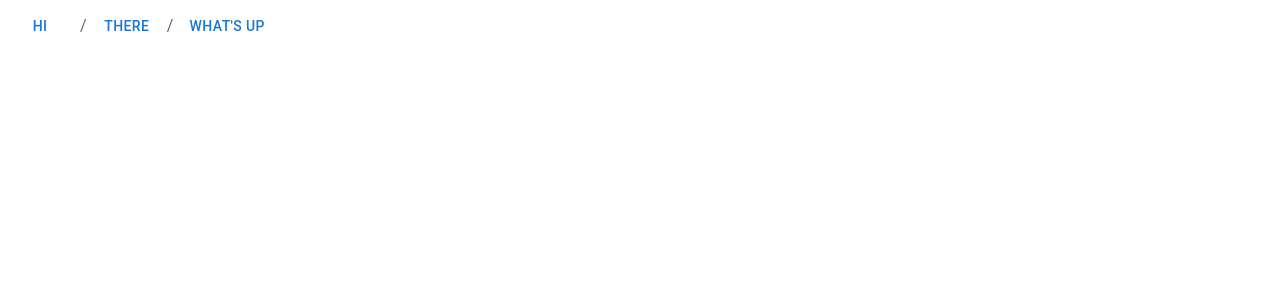
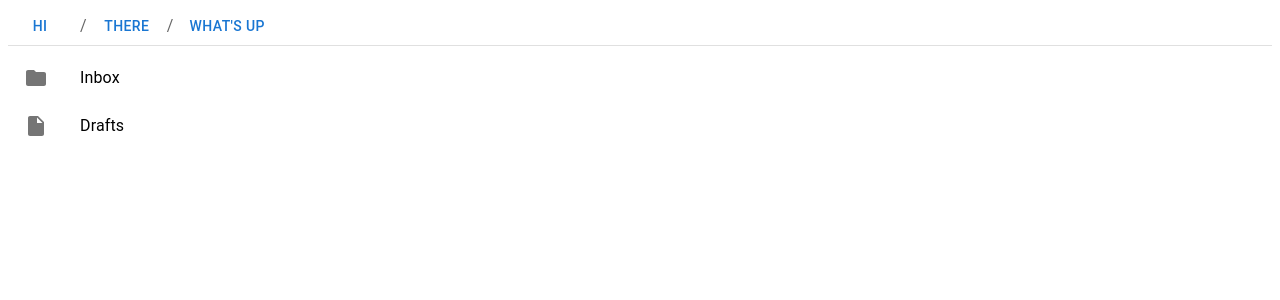
Before and after one commit to urfdvw/vite-react-mui-template, a React (Vite) app: page / in a window 1280 px wide. Shown: the top 300 px of the page. Built offline with nearby package versions, Linux system fonts and the light colour scheme.

Commit message:
folder content list

```diff
--- a/package.json
+++ b/package.json
@@ -13,6 +13,7 @@
   "dependencies": {
     "@emotion/react": "^11.11.1",
     "@emotion/styled": "^11.11.0",
+    "@mui/icons-material": "^5.14.12",
     "@mui/material": "^5.14.12",
     "gh-pages": "^6.0.0",
     "react": "^18.2.0",
--- a/src/FolderView.jsx
+++ b/src/FolderView.jsx
@@ -2,6 +2,14 @@ import * as React from "react";
 import Typography from "@mui/material/Typography";
 import Breadcrumbs from "@mui/material/Breadcrumbs";
 import { Button } from "@mui/material";
+import List from "@mui/material/List";
+import ListItem from "@mui/material/ListItem";
+import ListItemButton from "@mui/material/ListItemButton";
+import ListItemIcon from "@mui/material/ListItemIcon";
+import ListItemText from "@mui/material/ListItemText";
+import Divider from "@mui/material/Divider";
+import FolderIcon from '@mui/icons-material/Folder';
+import InsertDriveFileIcon from '@mui/icons-material/InsertDriveFile';
 
 function BasicBreadcrumbs() {
     return (
@@ -30,6 +38,35 @@ function BasicBreadcrumbs() {
                 </Button>
                 <Button> what's up </Button>
             </Breadcrumbs>
+            <Divider />
+            <List>
+                <ListItem disablePadding>
+                    <ListItemButton>
+                        <ListItemIcon>
+                            <FolderIcon />
+                        </ListItemIcon>
+                        <ListItemText primary="Inbox" />
+                    </ListItemButton>
+                </ListItem>
+                <ListItem disablePadding>
+                    <ListItemButton>
+                        <ListItemIcon>
+                            <InsertDriveFileIcon />
+                        </ListItemIcon>
+                        <ListItemText primary="Drafts" />
+                    </ListItemButton>
+                </ListItem>
+            </List>
+            {/* <List dense={dense}>
+                {generate(
+                    <ListItem>
+                        <ListItemIcon>
+                            <FolderIcon />
+                        </ListItemIcon>
+                        <ListItemText primary="Single-line item" secondary={secondary ? "Secondary text" : null} />
+                    </ListItem>
+                )}
+            </List> */}
         </>
     );
 }
```
Also changed, not shown: 2 other files (tests, documents, lock files or other folders).
